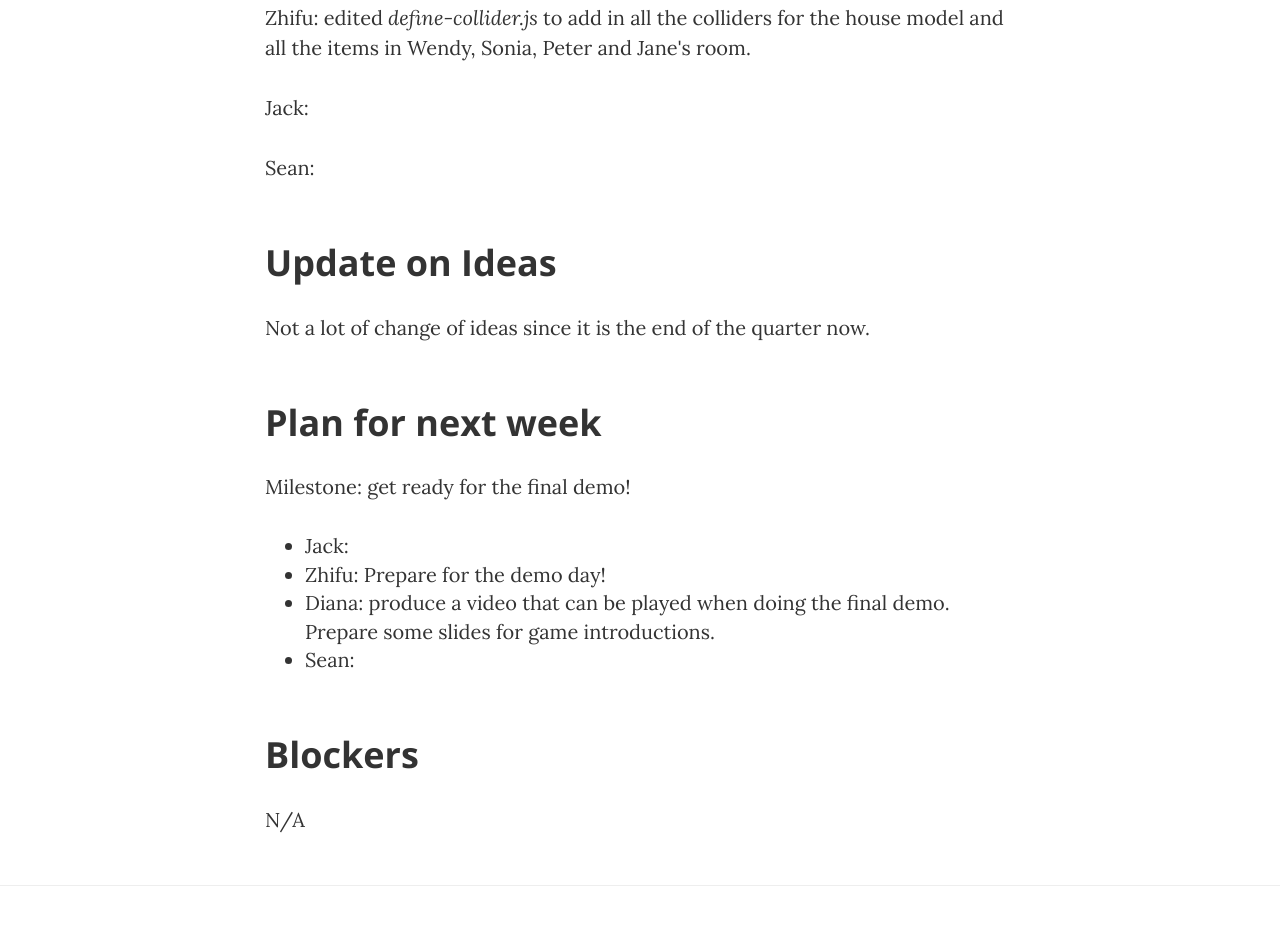
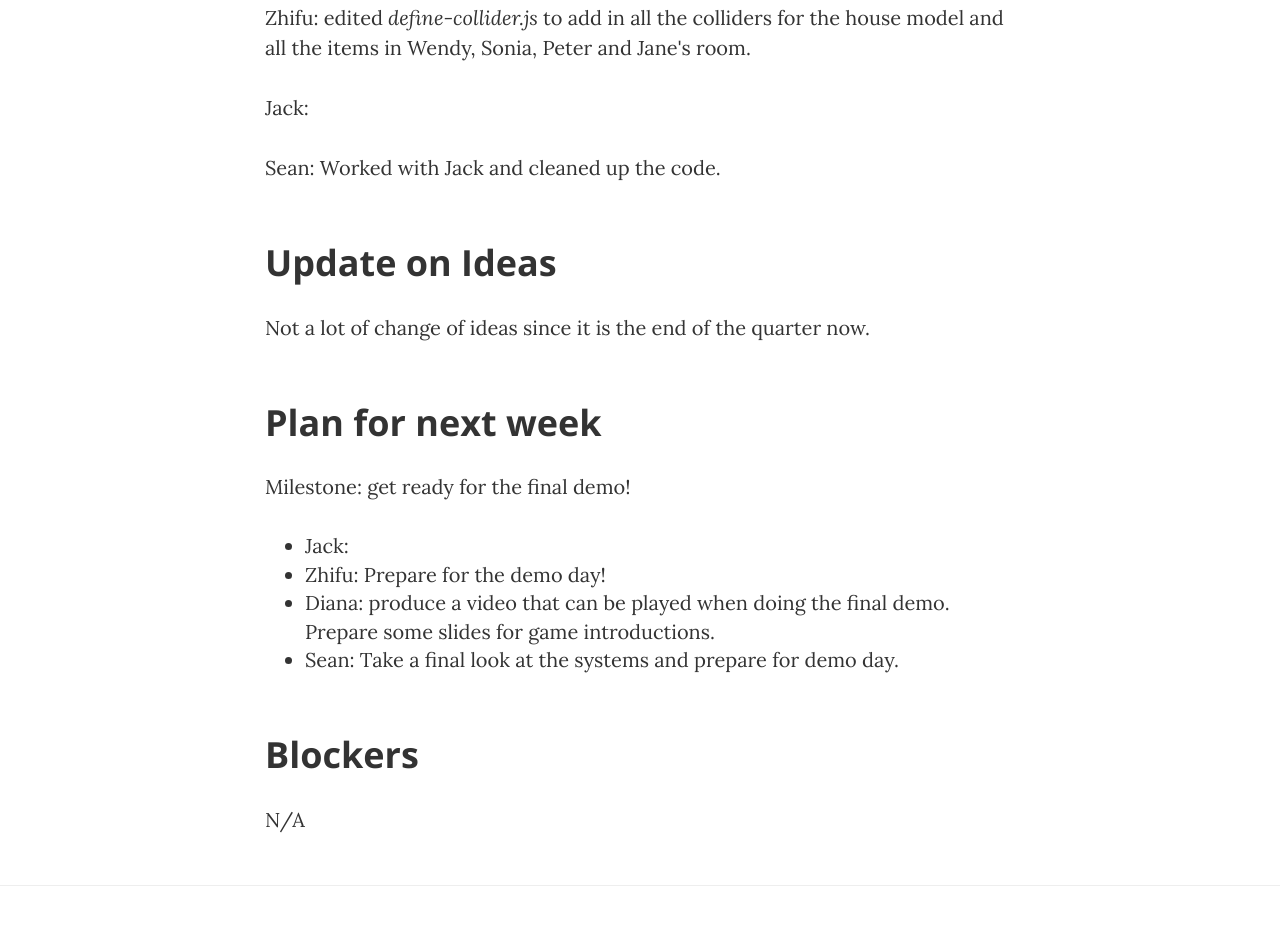
Before and after one commit to UWRealityLab/xrcapstone21sp-team2, a website: page docs/blog-w10.html in a window 1280 px wide. Shown: the part 1555-2480 px from the top of the page. Drawn offline with nearby package versions, Linux system fonts and the light colour scheme.

Commit message:
update blog

```diff
--- a/docs/blog-w10.html
+++ b/docs/blog-w10.html
@@ -114,7 +114,7 @@
                         Jack:
                     </p>
                     <p>
-                        Sean:
+                        Sean: Worked with Jack and cleaned up the code.
                     </p>
 
                     <h2 class="section-heading">Update on Ideas</h2>
@@ -126,7 +126,7 @@
                         <li>Jack:  </li>
                         <li>Zhifu: Prepare for the demo day!</li>
                         <li>Diana: produce a video that can be played when doing the final demo. Prepare some slides for game introductions. </li>
-                        <li>Sean: </li>
+                        <li>Sean: Take a final look at the systems and prepare for demo day.</li>
                     </ul>
 
                     <h2 class="section-heading">Blockers</h2>
```
Also changed, not shown: docs/blog-w9.html (+2 -2 lines).
